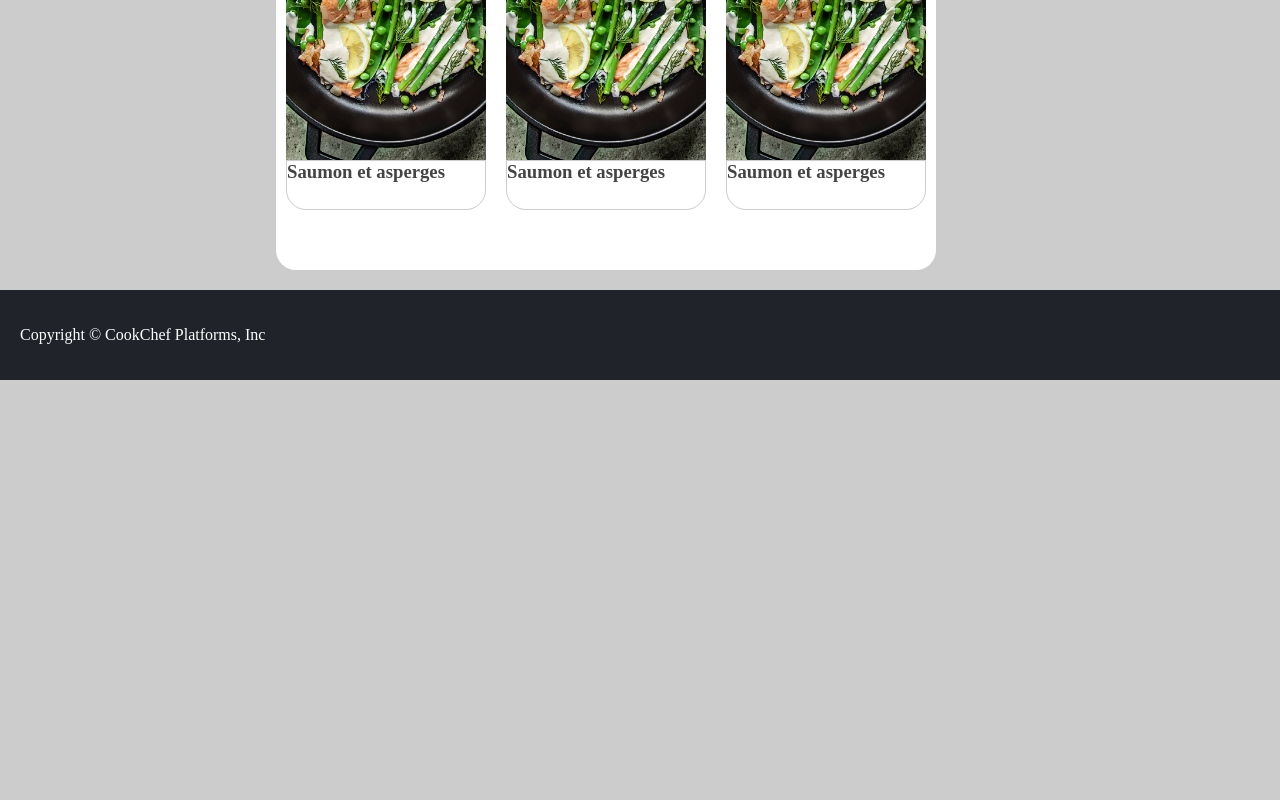
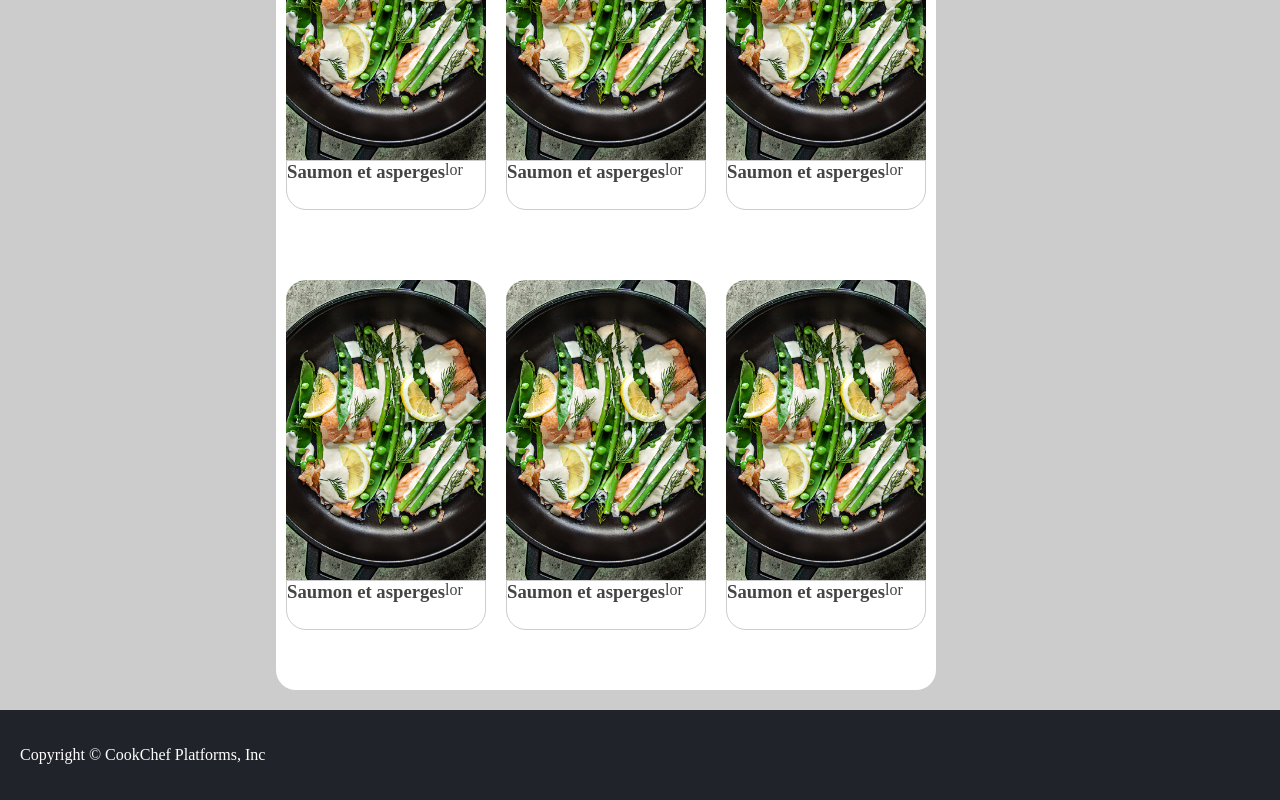
Before and after one commit to ykomara/cookchef, a React (Vite) app: page / in a window 1280 px wide. Shown: the part 752-1552 px from the top of the page. Before the commit the page ends 1132 px from the top, so only its background shows below. Built offline with nearby package versions, Linux system fonts and the light colour scheme.

Commit message:
Ajouter des recettes dans une wishlist; données en local

```diff
--- a/src/components/Content.jsx
+++ b/src/components/Content.jsx
@@ -1,17 +1,16 @@
 import styles from "./Content.module.scss";
 import Recipe from "./Recipe";
+import { data } from "../data/recipes";
 export default function Content() {
+  const recipes = data;
   return (
     <div className="flex-fill container p-20">
       <h1 className="my-30 ">Découvrez nos nouvelles recettes</h1>
       <div className={` ${styles.contentCard} card p-10`}>
         <div className={`${styles.grid} `}>
-          <Recipe />
-          <Recipe />
-          <Recipe />
-          <Recipe />
-          <Recipe />
-          <Recipe />
+          {recipes.map((r) => (
+            <Recipe title={r.title} image={r.Image} />
+          ))}
         </div>
       </div>
     </div>
--- a/src/components/Recipe.jsx
+++ b/src/components/Recipe.jsx
@@ -1,16 +1,16 @@
 import styles from "./Recipe.module.scss";
-import recipe from "../assets/images/recette.jpg";
 
-const Recipe = () => {
+const Recipe = ({ title, image }) => {
   return (
     <div className={styles.recipe}>
       <div className={styles.imageContainer}>
-        <img src={recipe} alt="Recipe" />
+        <img src={image} alt="Recipe" />
       </div>
       <div
         className={`${styles.recipeTitle} d-flex flex-row justify-content-center align-items-center `}
       >
-        <h3>Saumon et asperges</h3>
+        <h3>{title}</h3>
+        lor
       </div>
     </div>
   );
--- /dev/null
+++ b/src/data/recipes.jsx
@@ -0,0 +1,38 @@
+export const data = [
+  {
+    title: "Saumon et asperges",
+    Image: "assets/images/saumonasperge.jpg",
+  },
+  {
+    title: "Saumon et asperges",
+    Image: "assets/images/saumonasperge.jpg",
+  },
+  {
+    title: "Saumon et asperges",
+    Image: "assets/images/saumonasperge.jpg",
+  },
+  {
+    title: "Saumon et asperges",
+    Image: "assets/images/saumonasperge.jpg",
+  },
+  {
+    title: "Saumon et asperges",
+    Image: "assets/images/saumonasperge.jpg",
+  },
+  {
+    title: "Saumon et asperges",
+    Image: "assets/images/saumonasperge.jpg",
+  },
+  {
+    title: "Saumon et asperges",
+    Image: "assets/images/saumonasperge.jpg",
+  },
+  {
+    title: "Saumon et asperges",
+    Image: "assets/images/saumonasperge.jpg",
+  },
+  {
+    title: "Saumon et asperges",
+    Image: "assets/images/saumonasperge.jpg",
+  },
+];
```
Also changed, not shown: public/assets/images/saumonasperge.jpg (renamed from src/assets/images/recette.jpg).
